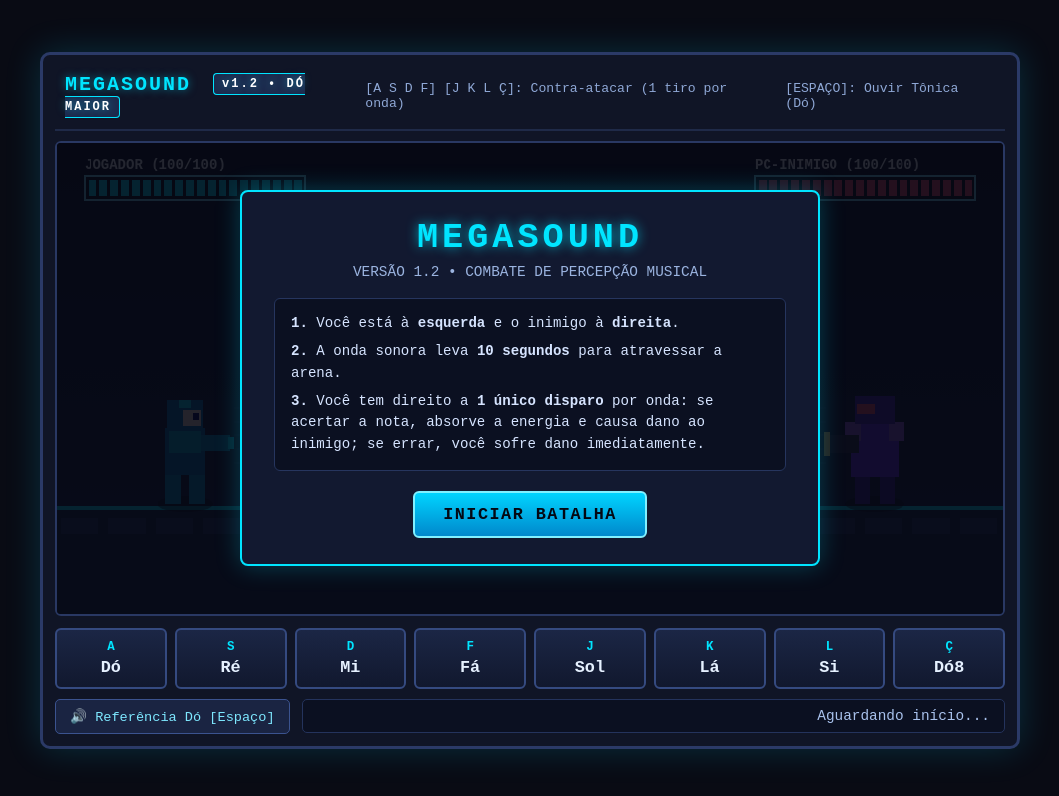
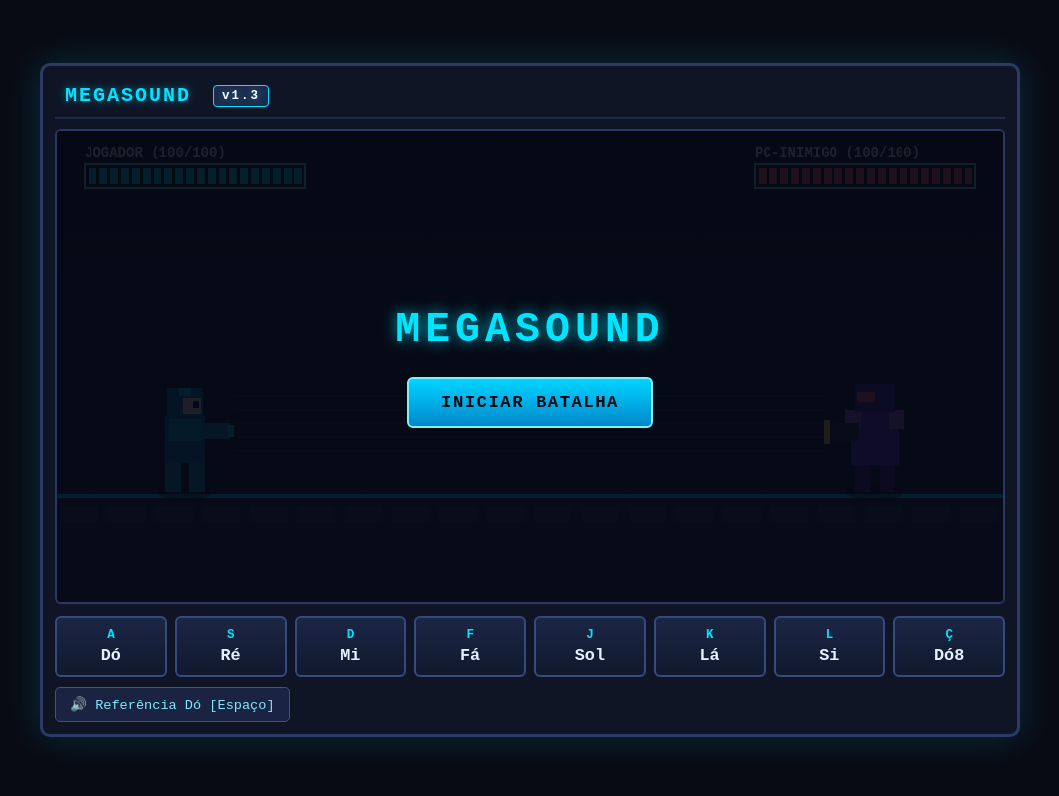
Before and after one commit to xcrismoura/megasound, a plain HTML site: page index.html in a window 1280 px wide. Shown: the whole page, without its empty margins (110-1169 px from the left). Drawn offline with Linux system fonts and the light colour scheme.

Commit message:
Add files via upload

```diff
--- a/game.js
+++ b/game.js
@@ -1,5 +1,5 @@
 // ==========================================
-// MEGASOUND v1.2 - Percepção Musical (Dó-Móvel)
+// MEGASOUND v1.3 - Percepção Musical (Dó-Móvel)
 // ==========================================
 
 const canvas = document.getElementById('gameCanvas');
@@ -12,7 +12,6 @@ const endStats = document.getElementById('endStats');
 const startBtn = document.getElementById('startBtn');
 const restartBtn = document.getElementById('restartBtn');
 const tonicBtn = document.getElementById('tonicBtn');
-const feedbackBanner = document.getElementById('feedbackBanner');
 const noteButtons = Array.from(document.querySelectorAll('.note-btn'));
 
 // Escala de Dó Maior (C4 a C5)
@@ -86,6 +85,18 @@ class SoundEngine {
     osc2.stop(now + duration + 0.03);
   }
 
+  // Toca a escala completa: Dó, Ré, Mi, Fá, Sol, Lá, Si, Dó8
+  // Retorna a duração total (em segundos) até o fim da última nota
+  playScaleIntro() {
+    this.init();
+    const step = 0.36;
+    const noteDur = 0.42;
+    SCALE.forEach((n, idx) => {
+      this.playClearNote(n.freq, noteDur, 0.24, idx * step);
+    });
+    return (SCALE.length - 1) * step + noteDur;
+  }
+
   playTonicReference() {
     this.init();
     this.playClearNote(261.63, 1.0, 0.30, 0);
@@ -146,6 +157,7 @@ const state = {
   misses: 0,
   waveTimer: 0,
   nextAttackDelay: 1.5,
+  introDelayRemaining: 0,
 
   player: {
     x: 130,
@@ -170,11 +182,6 @@ const state = {
   particles: [],
   floatingTexts: []
 };
-
-function setFeedback(text, color = '#a9c2ed') {
-  feedbackBanner.textContent = text;
-  feedbackBanner.style.color = color;
-}
 
 function setDeckEnabled(enabled) {
   noteButtons.forEach((btn) => {
@@ -239,12 +246,10 @@ function enemyFireWave() {
     note,
     radius: 22,
     phase: 0,
-    hasBeenAnswered: false,
-    remainingTime: WAVE_TRAVEL_SECONDS
+    hasBeenAnswered: false
   };
 
   setDeckEnabled(true);
-  setFeedback('Onda disparada (10s)! Você tem 1 tiro para contra-atacar.', '#ffd166');
 }
 
 function playerFireNote(noteIndex) {
@@ -295,6 +300,16 @@ function update(dt) {
   if (state.player.hurtTimer > 0) state.player.hurtTimer -= dt;
   if (state.player.shootAnim > 0) state.player.shootAnim -= dt;
 
+  // Aguarda a escala inicial (Dó Ré Mi Fá Sol Lá Si Dó) + 1 segundo antes do primeiro tiro
+  if (state.introDelayRemaining > 0) {
+    state.introDelayRemaining -= dt;
+    if (state.introDelayRemaining <= 0) {
+      state.introDelayRemaining = 0;
+      enemyFireWave();
+    }
+    return;
+  }
+
   if (!state.enemyWave && !state.playerShot) {
     setDeckEnabled(false);
     state.waveTimer += dt;
@@ -308,13 +323,12 @@ function update(dt) {
     const w = state.enemyWave;
     w.x += w.vx * dt;
     w.phase += dt * 10;
-    w.remainingTime = Math.max(0, w.remainingTime - dt);
 
     if (w.x <= state.player.x + 28) {
       const missedNoteName = w.note.name;
       state.enemyWave = null;
       setDeckEnabled(false);
-      damagePlayer(15, `Tempo esgotado! Era ${missedNoteName}.`);
+      damagePlayer(15, `Era ${missedNoteName}`);
     }
   }
 
@@ -337,13 +351,11 @@ function update(dt) {
           triggerShake(7, 0.18);
           spawnParticles(w.x, w.y, '#00e5ff', 24, 1.3);
           spawnFloatingText(w.x, w.y - 30, `CONTRA-ATAQUE! (${w.note.name})`, '#00e5ff');
-          setFeedback(`Acertou ${w.note.name}! Onda absorvida — atingindo o inimigo!`, '#06d6a0');
         } else {
           const correctName = w.note.name;
-          const wrongName = s.note.name;
           state.playerShot = null;
           state.enemyWave = null;
-          damagePlayer(15, `Você tocou ${wrongName}, mas era ${correctName}!`);
+          damagePlayer(15, `Era ${correctName}`);
         }
       }
     }
@@ -378,8 +390,7 @@ function damagePlayer(amount, reasonText) {
   audio.playHitFx();
   triggerShake(11, 0.28);
   spawnParticles(state.player.x, state.player.y - 26, '#ff4d6d', 22, 1.2);
-  spawnFloatingText(state.player.x + 25, state.player.y - 78, `-${amount} HP`, '#ff4d6d');
-  setFeedback(`Dano recebido! ${reasonText}`, '#ff4d6d');
+  spawnFloatingText(state.player.x + 25, state.player.y - 78, `-${amount} HP (${reasonText})`, '#ff4d6d');
 
   if (state.player.hp <= 0) {
     endGame(false);
@@ -567,10 +578,6 @@ function drawProjectiles() {
     ctx.textBaseline = 'middle';
     ctx.fillText('♪', 0, 1);
 
-    ctx.fillStyle = '#ffd166';
-    ctx.font = 'bold 12px Courier New';
-    ctx.fillText(`${w.remainingTime.toFixed(1)}s`, 0, -28);
-
     ctx.restore();
   }
 
@@ -673,15 +680,16 @@ function startBattle() {
   state.floatingTexts = [];
   state.hits = 0;
   state.misses = 0;
-  state.waveTimer = 0.2;
-  state.running = true;
+  state.waveTimer = 0;
 
   setDeckEnabled(false);
   startOverlay.classList.remove('active');
   endOverlay.classList.remove('active');
 
-  audio.playTonicReference();
-  setFeedback('Tonalidade de Dó estabelecida! Prepare-se para o ataque...', '#00e5ff');
+  // Toca a escala completa (Dó a Dó8) e aguarda + 1.0 segundo antes do primeiro disparo
+  const scaleDuration = audio.playScaleIntro();
+  state.introDelayRemaining = scaleDuration + 1.0;
+  state.running = true;
 }
 
 startBtn.addEventListener('click', startBattle);
@@ -689,7 +697,6 @@ restartBtn.addEventListener('click', startBattle);
 
 tonicBtn.addEventListener('click', () => {
   audio.playTonicReference();
-  setFeedback('Referência de Dó tocada!', '#7ee8ff');
 });
 
 noteButtons.forEach((btn) => {
@@ -699,7 +706,7 @@ noteButtons.forEach((btn) => {
   });
 });
 
-// Mapeamento físico (e.code) + caractere (e.key) para funcionar em qualquer teclado (ABNT2, US, etc.)
+// Mapeamento físico (e.code) + caractere (e.key)
 const CODE_MAP = {
   'KeyA': 0,       // Dó
   'KeyS': 1,       // Ré
@@ -708,7 +715,7 @@ const CODE_MAP = {
   'KeyJ': 4,       // Sol
   'KeyK': 5,       // Lá
   'KeyL': 6,       // Si
-  'Semicolon': 7   // Ç no layout ABNT2 (posição física à direita do L)
+  'Semicolon': 7   // Ç no layout ABNT2
 };
 
 const KEY_MAP = {
@@ -727,7 +734,6 @@ window.addEventListener('keydown', (e) => {
   if (e.code === 'Space') {
     e.preventDefault();
     audio.playTonicReference();
-    setFeedback('Referência de Dó tocada!', '#7ee8ff');
     return;
   }
 
--- a/index.html
+++ b/index.html
@@ -3,32 +3,22 @@
 <head>
   <meta charset="UTF-8" />
   <meta name="viewport" content="width=device-width, initial-scale=1.0" />
-  <title>MegaSound v1.2 — Dó-Móvel</title>
+  <title>MegaSound v1.3</title>
   <link rel="stylesheet" href="style.css" />
 </head>
 <body>
   <div id="game-wrapper">
     <header class="hud-top">
-      <div class="hud-title">MEGASOUND <span class="badge">v1.2 • DÓ MAIOR</span></div>
-      <div class="hud-controls-hint">
-        <span>[A S D F] [J K L Ç]: Contra-atacar (1 tiro por onda)</span>
-        <span>[ESPAÇO]: Ouvir Tônica (Dó)</span>
-      </div>
+      <div class="hud-title">MEGASOUND <span class="badge">v1.3</span></div>
     </header>
 
     <div class="canvas-container">
       <canvas id="gameCanvas" width="960" height="480"></canvas>
 
-      <!-- Tela Inicial -->
+      <!-- Tela Inicial Minimalista -->
       <div id="startOverlay" class="overlay active">
-        <div class="panel">
+        <div class="start-minimal">
           <h1 class="logo">MEGASOUND</h1>
-          <p class="subtitle">VERSÃO 1.2 • COMBATE DE PERCEPÇÃO MUSICAL</p>
-          <div class="rules-box">
-            <p><strong>1.</strong> Você está à <strong>esquerda</strong> e o inimigo à <strong>direita</strong>.</p>
-            <p><strong>2.</strong> A onda sonora leva <strong>10 segundos</strong> para atravessar a arena.</p>
-            <p><strong>3.</strong> Você tem direito a <strong>1 único disparo</strong> por onda: se acertar a nota, absorve a energia e causa dano ao inimigo; se errar, você sofre dano imediatamente.</p>
-          </div>
           <button id="startBtn" class="btn-primary">INICIAR BATALHA</button>
         </div>
       </div>
@@ -57,7 +47,6 @@
 
     <footer class="bottom-bar">
       <button id="tonicBtn" class="btn-secondary">🔊 Referência Dó [Espaço]</button>
-      <div id="feedbackBanner" class="feedback-banner">Aguardando início...</div>
     </footer>
   </div>
 
--- a/style.css
+++ b/style.css
@@ -28,7 +28,7 @@ body {
 
 .hud-top {
   display: flex;
-  justify-content: space-between;
+  justify-content: flex-start;
   align-items: center;
   padding: 6px 10px 10px;
   border-bottom: 2px solid #1f2a48;
@@ -47,18 +47,11 @@ body {
   background: #1d2b4d;
   border: 1px solid #00e5ff;
   color: #fff;
-  font-size: 0.75rem;
+  font-size: 0.78rem;
   padding: 3px 8px;
   border-radius: 4px;
   margin-left: 8px;
   vertical-align: middle;
-}
-
-.hud-controls-hint {
-  display: flex;
-  gap: 16px;
-  font-size: 0.82rem;
-  color: #8fa8d6;
 }
 
 .canvas-container {
@@ -81,7 +74,7 @@ canvas {
 .overlay {
   position: absolute;
   inset: 0;
-  background: rgba(6, 9, 20, 0.88);
+  background: rgba(6, 9, 20, 0.90);
   display: none;
   justify-content: center;
   align-items: center;
@@ -90,6 +83,14 @@ canvas {
 
 .overlay.active {
   display: flex;
+}
+
+.start-minimal {
+  display: flex;
+  flex-direction: column;
+  align-items: center;
+  gap: 24px;
+  text-align: center;
 }
 
 .panel {
@@ -103,33 +104,17 @@ canvas {
 }
 
 .logo {
-  font-size: 2.2rem;
-  letter-spacing: 4px;
+  font-size: 2.6rem;
+  letter-spacing: 5px;
   color: #00e5ff;
-  text-shadow: 0 0 12px rgba(0, 229, 255, 0.7);
-  margin-bottom: 6px;
+  text-shadow: 0 0 14px rgba(0, 229, 255, 0.75);
 }
 
 .subtitle {
   color: #9bb4e0;
-  font-size: 0.9rem;
-  margin-bottom: 18px;
-}
-
-.rules-box {
-  text-align: left;
-  background: #0b1021;
-  border: 1px solid #26355e;
-  border-radius: 6px;
-  padding: 14px 16px;
+  font-size: 0.95rem;
+  margin-top: 8px;
   margin-bottom: 20px;
-  font-size: 0.88rem;
-  line-height: 1.55;
-  color: #d6e4ff;
-}
-
-.rules-box p + p {
-  margin-top: 6px;
 }
 
 .btn-primary {
@@ -137,9 +122,9 @@ canvas {
   color: #040812;
   border: 2px solid #80f0ff;
   border-radius: 6px;
-  padding: 12px 28px;
+  padding: 14px 32px;
   font-family: inherit;
-  font-size: 1.05rem;
+  font-size: 1.08rem;
   font-weight: bold;
   letter-spacing: 1.5px;
   cursor: pointer;
@@ -212,10 +197,9 @@ canvas {
 
 .bottom-bar {
   display: flex;
-  justify-content: space-between;
+  justify-content: flex-start;
   align-items: center;
   margin-top: 10px;
-  gap: 12px;
 }
 
 .btn-secondary {
@@ -233,14 +217,3 @@ canvas {
   background: #24335c;
   border-color: #00e5ff;
 }
-
-.feedback-banner {
-  flex: 1;
-  background: #0b1021;
-  border: 1px solid #24335c;
-  border-radius: 5px;
-  padding: 8px 14px;
-  font-size: 0.9rem;
-  color: #a9c2ed;
-  text-align: right;
-}
```
